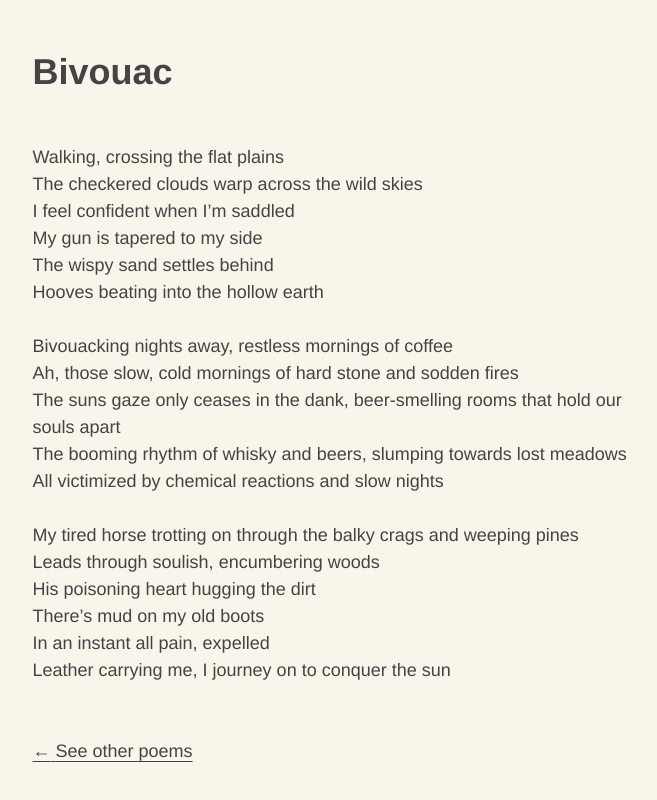
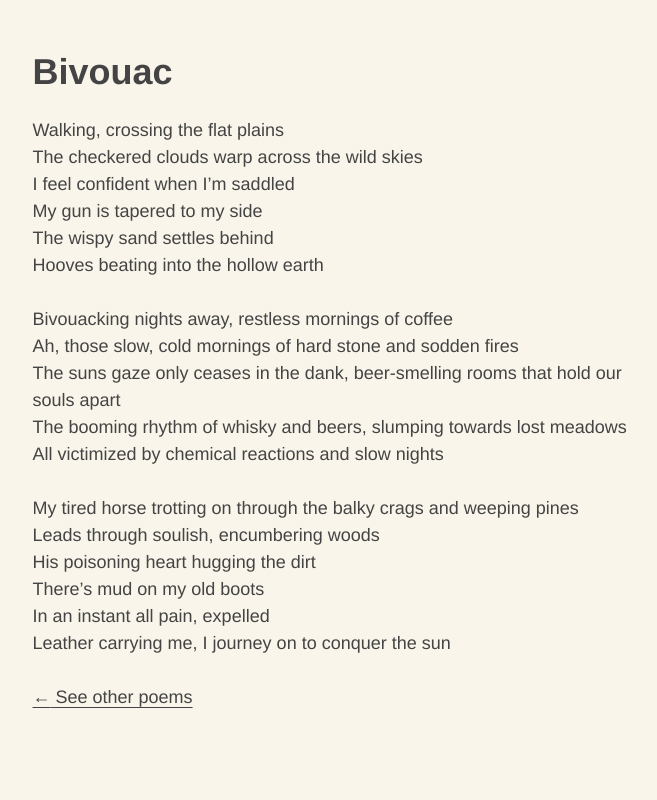
Before and after one commit to sama305/samueland.dev, a Next.js app: page /poem/bivouac in a window 1280 px wide. Shown: the top 800 px of the page, without its empty margins (285-942 px from the left). Built offline with nearby package versions, Linux system fonts and the light colour scheme.

Commit message:
fixed broken poetry/game links, adjusted subtitles
* removed "Posted on" from blog posts
* removed unused classes

```diff
--- a/components/ComponentPageOutline.tsx
+++ b/components/ComponentPageOutline.tsx
@@ -16,14 +16,16 @@ export default function ComponentPageOutline({ title, subtitle, children, return
       <div>
         <div>
           <h1 className="header">{title}</h1>
+        </div>
+        <div>
           {subtitle && (
             <p>{subtitle}</p>
           )}
         </div>
-        <div className="outlineBody">
+        <div>
           {children}
         </div>
-        <div className="outlineFooter">
+        <div>
           <Link className="right" href={returnLink.to}>&larr;{returnLink ? ` ${returnLink.label}` : ''}</Link>
         </div>
       </div>
--- a/src/app/(blog)/blog/[slug]/page.tsx
+++ b/src/app/(blog)/blog/[slug]/page.tsx
@@ -23,7 +23,7 @@ export default async function BlogPostPage({ params }: BlogPostParams) {
   return (
     <ComponentPageOutline
       title={post.metadata.title}
-      subtitle={`Posted on ${stringToDateString(post.metadata.date)}${post.metadata.updateDate ? `, last updated ${stringToDateString(post.metadata.updateDate)}` : ''}`}
+      subtitle={`${stringToDateString(post.metadata.date)}${post.metadata.updateDate ? `, last updated ${stringToDateString(post.metadata.updateDate)}` : ''}`}
       returnLink={{ to: '/blog', label: 'See other posts'}}
     >
       <MDXRemote source={post.content} />
--- a/src/app/(blog)/game/[gameName]/page.tsx
+++ b/src/app/(blog)/game/[gameName]/page.tsx
@@ -14,7 +14,7 @@ export default async function GamePage({ params }: GameParams) {
     <div>
       <PicoGame gameName={gameName} />
       <div className='gameFooter'>
-        <Link href={"/misc/games"}>&larr; See other games</Link>
+        <Link href={"/garden/games"}>&larr; See other games</Link>
       </div>
     </div>
   )
--- a/src/app/(blog)/poem/[slug]/page.tsx
+++ b/src/app/(blog)/poem/[slug]/page.tsx
@@ -24,7 +24,7 @@ export default async function PoemPage({ params }: PoemParams) {
       <ComponentPageOutline
         title={poem.metadata.title}
         subtitle={poem.metadata.author ? `By ${poem.metadata.author}` : undefined}
-        returnLink={{ to: '/misc/poetry', label: 'See other poems'}}
+        returnLink={{ to: '/garden/poetry', label: 'See other poems'}}
       >
         <MDXRemote source={poem.content} />
       </ComponentPageOutline>
--- a/src/app/globals.css
+++ b/src/app/globals.css
@@ -88,12 +88,6 @@ div:not(:last-child) {
 
 .projectEntry {
   margin-bottom: 3rem !important;
-}
-
-/* Page outline */
-.outlineBody,
-.outlineFooter {
-  margin-top: 3rem;
 }
 
 /* PICO-8 game page */
```
